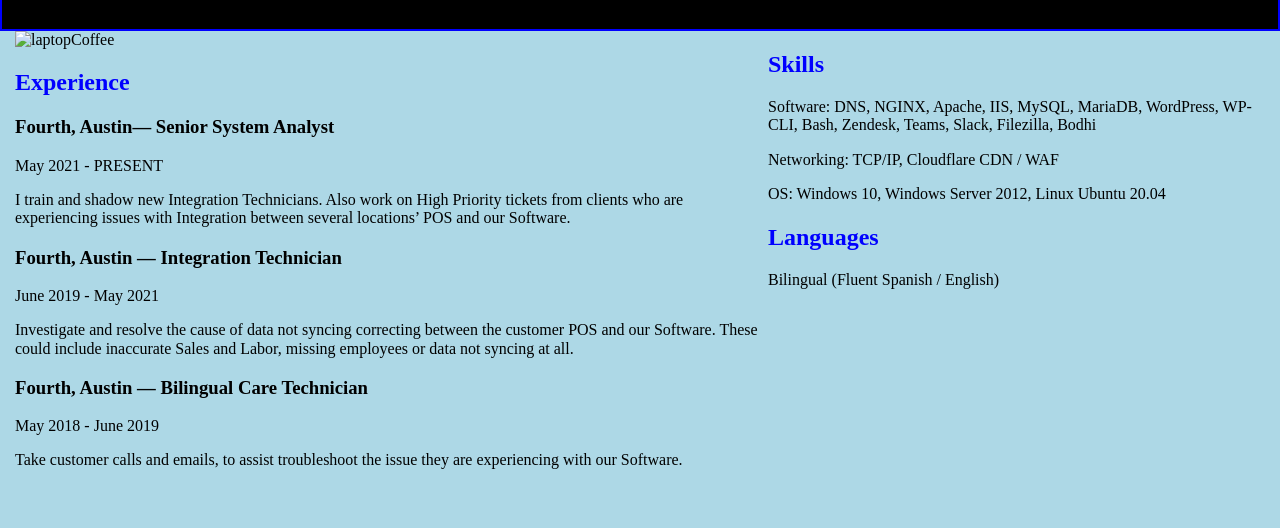
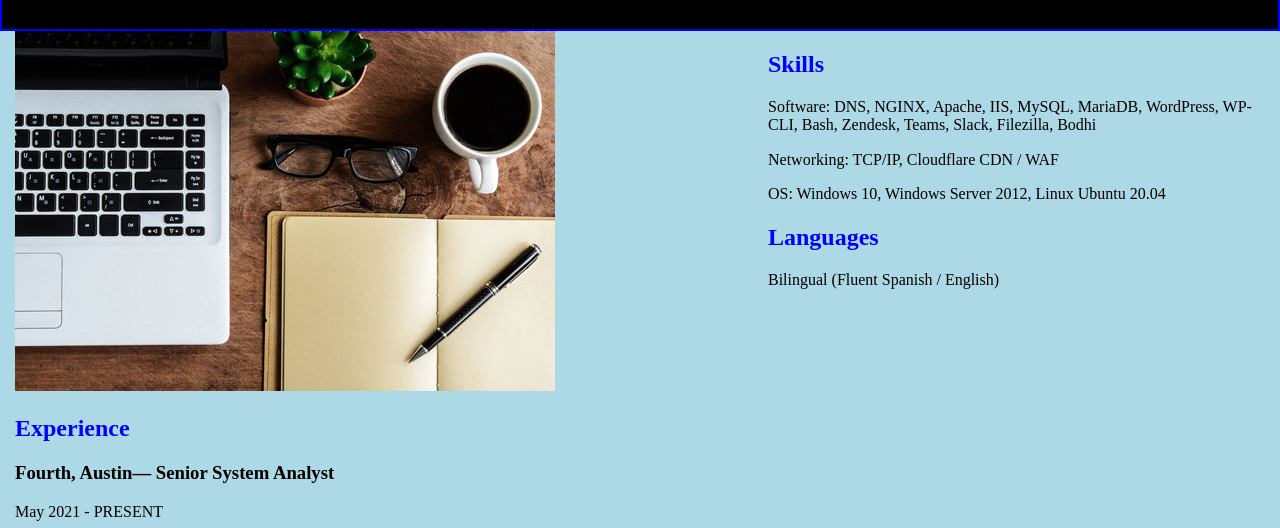
Before and after one commit to bmonroyy/resumeBryan, a plain HTML site: page resume/index.html in a window 1280 px wide. Shown: the part 73-601 px from the top of the page. Drawn offline with Linux system fonts and the light colour scheme; the site is published under a folder, as on GitHub Pages, so addresses that start at the root find nothing.

Commit message:
update image path
image path

```diff
--- a/resume/index.html
+++ b/resume/index.html
@@ -11,7 +11,7 @@
 		<!-- external CSS link -->
 		<link rel="stylesheet" href="css/normalize.css">
 		<link rel="stylesheet" href="css/style.css">
-		<link rel="stylesheet" href="/resume/img/laptopCoffee.jpg">
+		<link rel="stylesheet" href="img/laptopCoffee.jpg">
 	</head>
 	<body>
 
@@ -20,7 +20,7 @@
 		</header>
 
 		<section class="experience lection">
-			<img src="/resume/img/laptopCoffee.jpg" alt="laptopCoffee">
+			<img src="img/laptopCoffee.jpg" alt="laptopCoffee">
 			<h2>Experience</h2>
 
 			<section class="jobs">
```
